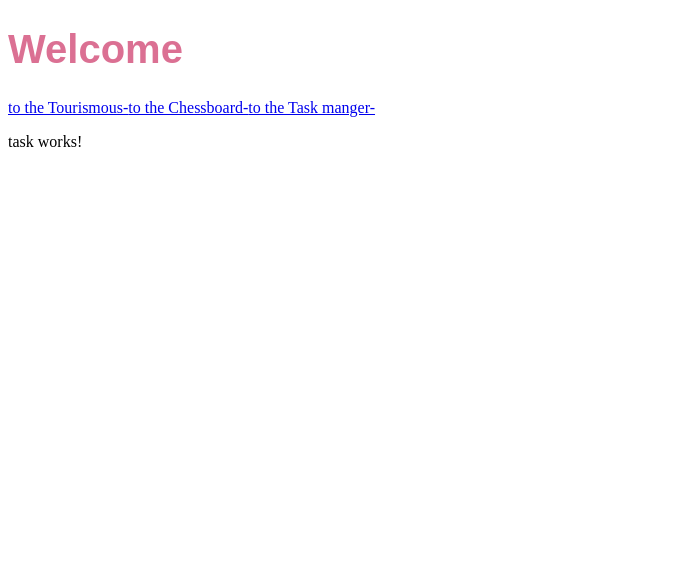
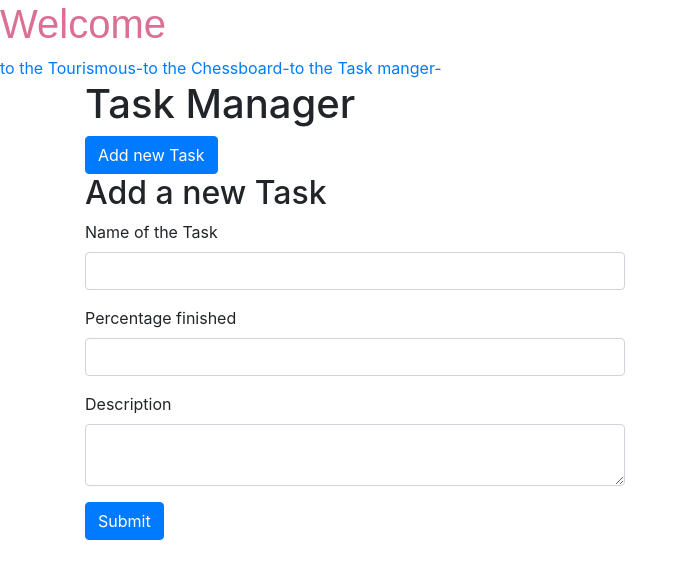
Before and after one commit to tina-fernan/Angular, an Angular app: page /task-manager in a window 1280 px wide. Shown: the top 578 px of the page, without its empty margins (0-688 px from the left). Built offline with nearby package versions, Linux system fonts and the light colour scheme.

Commit message:
addTaskManager

```diff
--- a/angular.json
+++ b/angular.json
@@ -27,9 +27,12 @@
               "src/assets"
             ],
             "styles": [
-              "src/styles.sass"
+              "src/styles.sass",
+              "node_modules/bootstrap/dist/css/bootstrap.min.css"
             ],
-            "scripts": [],
+            "scripts": [
+              "node_modules/bootstrap/dist/js/bootstrap.min.js"
+            ],
             "es5BrowserSupport": true
           },
           "configurations": {
--- a/package.json
+++ b/package.json
@@ -19,6 +19,7 @@
     "@angular/platform-browser": "~7.2.0",
     "@angular/platform-browser-dynamic": "~7.2.0",
     "@angular/router": "~7.2.0",
+    "bootstrap": "^4.3.1",
     "core-js": "^2.5.4",
     "rxjs": "~6.3.3",
     "tslib": "^1.9.0",
--- a/src/app/app.module.ts
+++ b/src/app/app.module.ts
@@ -1,5 +1,6 @@
 import { BrowserModule } from '@angular/platform-browser';
 import { NgModule } from '@angular/core';
+import { FormsModule } from "@angular/forms";
 
 import { AppRoutingModule } from './app-routing.module';
 import { AppComponent } from './app.component';
@@ -16,7 +17,8 @@ import { WelcomeComponent } from './welcome/welcome.component';
   ],
   imports: [
     BrowserModule,
-    AppRoutingModule
+    AppRoutingModule,
+    FormsModule
   ],
   providers: [],
   bootstrap: [AppComponent]
--- a/src/app/task/task.component.html
+++ b/src/app/task/task.component.html
@@ -1,3 +1,38 @@
-<p>
-  task works!
-</p>
+<div class="container">
+  <h1>Task Manager</h1>
+  <div class="row">
+    <div class="col-12">
+      <ul class="list-group"></ul>
+    </div>
+  </div>
+  <div class="row">
+    <div class="col-12 col-md-9 col-lg-6">
+      <button class="add-task btn btn-primary" (click)="addTask()">Add new Task</button>
+      <div class="form">
+        <h2>Add a new Task</h2>
+        <form (submit)="addFormListener()">
+          <div class="form-group">
+            <label for="">Name of the Task</label>
+            <input type="text" [(ngModel)]="taskName" name="name" class="form-control" />
+          </div>
+          <div class="form-group">
+            <label for="">Percentage finished</label>
+            <input type="number" [(ngModel)]="number" name="percentage" class="form-control"
+              name="Percentage"
+              type="number"
+              class="form-control"
+              step="any"
+              min="0"
+              max="1"
+            />
+          </div>
+          <div class="form-group">
+            <label for="">Description</label>
+            <textarea class="form-control" name="description"></textarea>
+          </div>
+          <button type="submit" class="btn btn-primary">Submit</button>
+        </form>
+      </div>
+    </div>
+  </div>
+</div>
--- a/src/app/task/task.component.ts
+++ b/src/app/task/task.component.ts
@@ -6,10 +6,22 @@ import { Component, OnInit } from '@angular/core';
   styleUrls: ['./task.component.scss']
 })
 export class TaskComponent implements OnInit {
+  taskName: string;
+  taskPercentage: number;
+  description: string;
 
   constructor() { }
-
   ngOnInit() {
   }
 
+  addTask() {
+    console.log(this.taskName);
+  }
+
+  addFormListener() {
+    console.log(this.taskName,this.taskPercentage,this.description);
+
+
+  }
+
 }
--- a/src/app/welcome/welcome.component.html
+++ b/src/app/welcome/welcome.component.html
@@ -1,11 +1,9 @@
-
+<div class="welcome">
   <h1>
   {{title}}
 </h1>
-<!-- </div>
-<body style="background-color:bisque">
 <div>
-<img src="Sintra.jpg" alt="Sintra" width="550" height="400"/>
+ <img src="/assets/Sintra.jpg" alt="Sintra" width="1000" height="400"/>
 </div>
 <ul>
   <li>Sintra is a resort town in the foothills of Portugal’s Sintra Mountains, near the capital, Lisbon
@@ -17,6 +15,4 @@
   </li>
 </ul>
 <p>for more informaton visit<a href="http://www.sintra-portugal.com" target="_blank"> website</a></p>
-</body>
-
-</html> -->
+</div>
--- a/src/styles.sass
+++ b/src/styles.sass
@@ -1 +1,3 @@
 /* You can add global styles to this file, and also import other style files */
+body
+    background: cream
```
Also changed, not shown: src/assets/Sintra.jpg (renamed from src/app/Sintra.jpg), 1 other file (tests, documents, lock files or other folders).
